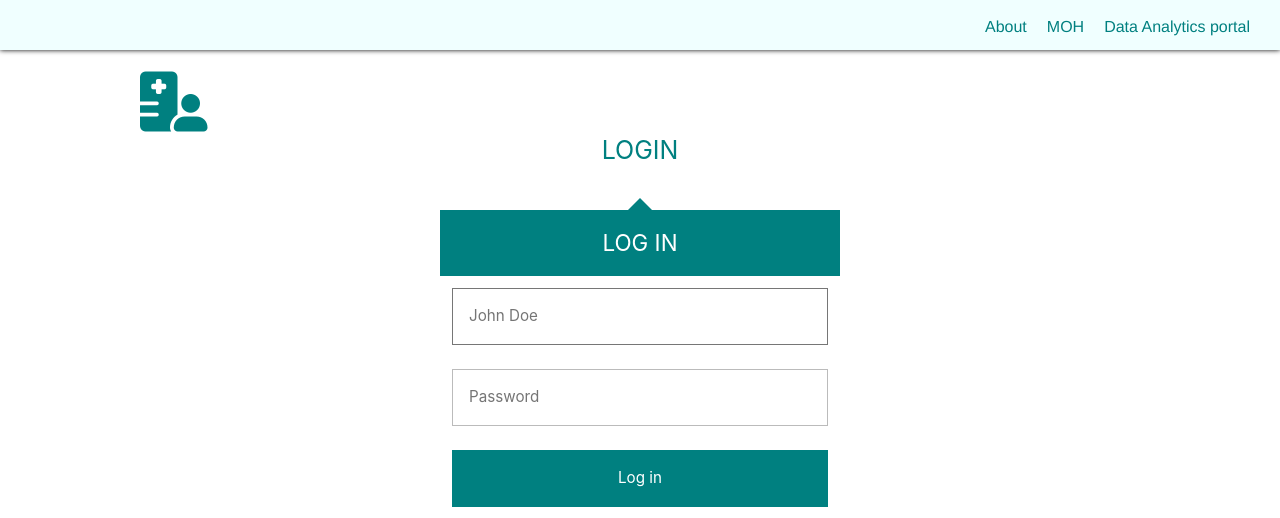
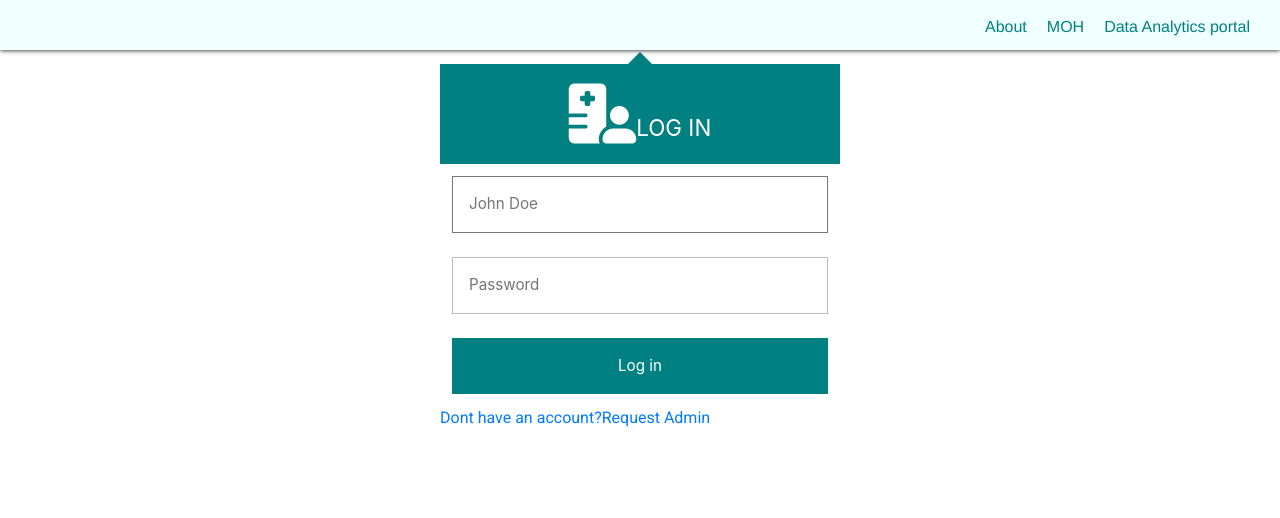
Before and after one commit to davdtheemonk/dslweb-analyzed-web-app, a Django app: template templates/login.html in a window 1280 px wide. Shown: the top 518 px of the page. Run offline with Django 3.2, Linux system fonts and the light colour scheme; the template is opened without the code that fills it, so the values that code supplies are empty; some libraries are stand-ins or nearby versions.

Commit message:
Update login.html

```diff
--- a/templates/login.html
+++ b/templates/login.html
@@ -44,8 +44,8 @@
 
           <div >
             <br>
-            <br>
-            <br>
+
+
                  {% for message in messages %}
      <div class="alert alert-danger" role="alert">
      <button type="button" class="close" data-dismiss="alert" aria-label="Close">
@@ -54,32 +54,37 @@
   {{ message }}
 </div>
      {% endfor %}
-   <i class="fas fa-hospital-user" style="font-size:60px;color:teal;"></i>
-   <p style="font-size:25px;color:teal;display:flex;justify-content: center;">LOGIN</p>
+
+
+
                <form method="POST">
               {% csrf_token %}
 
-
-
-                 <div class="login">
+<div class="login">
   <div class="login-triangle"></div>
 
-  <h2 class="login-header">Log in</h2>
+  <h2 class="login-header"><i class="fas fa-hospital-user" style="font-size:60px;color:white;"></i></i>Log in</h2>
 
   <form class="login-container">
     <p><input type="text"   name="username" placeholder="John Doe" required>
     <p><input type="password" name="password" placeholder="Password" required>
     <p><input type="submit" value="Log in"></p>
+    <a href="#">Dont have an account?Request Admin</a>
+            {% endblock %}
+
+<a href="" >Forgot password?</a>
   </form>
 </div>
 
 
 
+
+
+
+
+
             </form>
-             <a href="#">Dont have an account?Request Admin</a>
-            {% endblock %}
 
-<a href="" >Forgot password?</a>
             </div>
         </body>
     </main>
```
